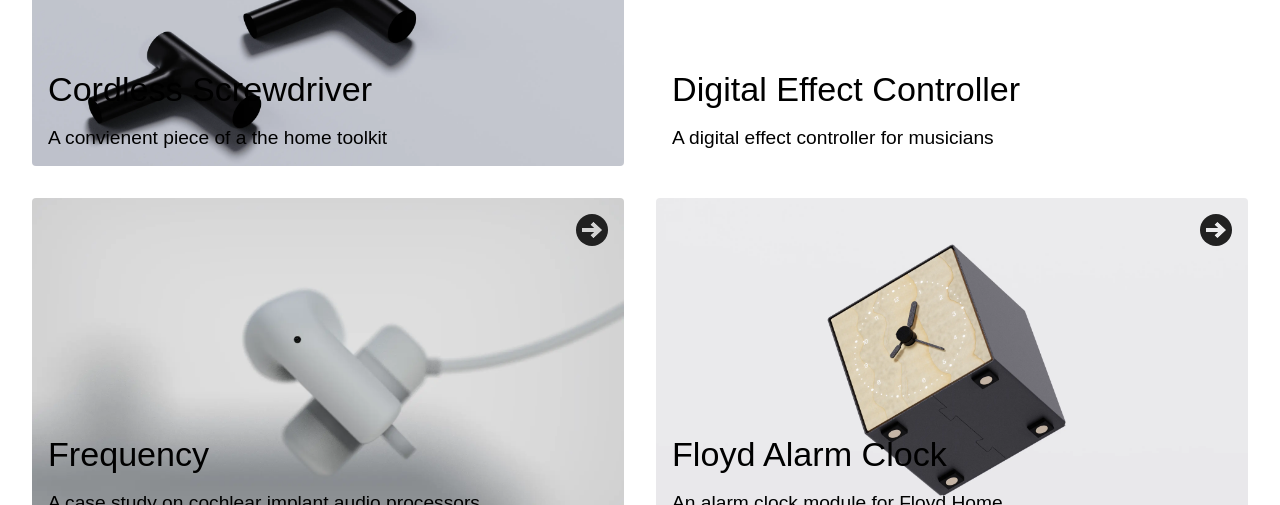
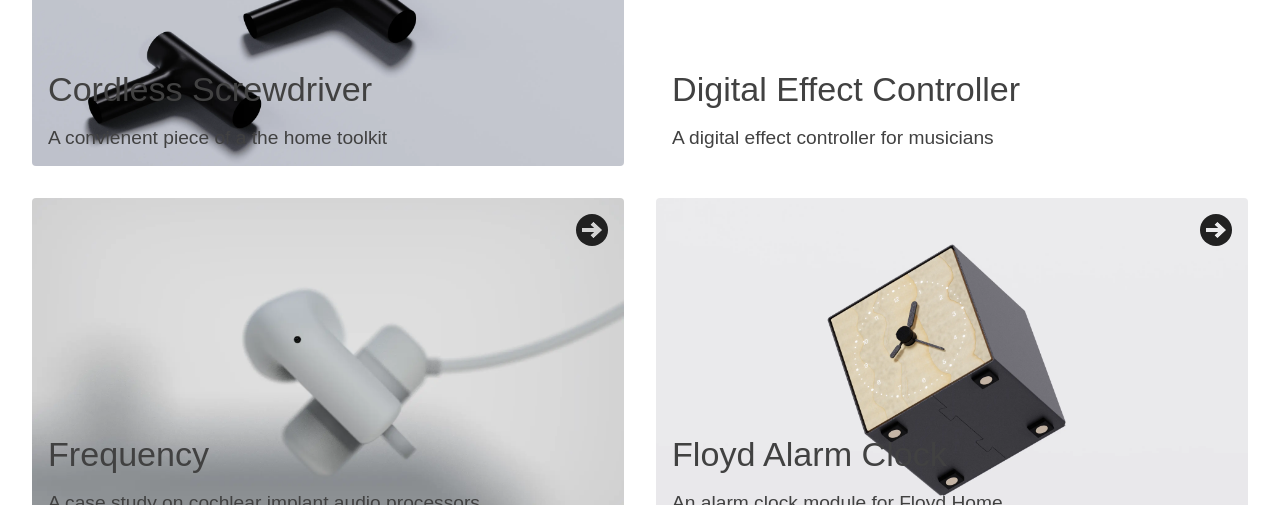
Before and after one commit to noahlynaugh/design.noahlynaugh, a website built with Vite: page index.html in a window 1280 px wide. Shown: the part 295-800 px from the top of the page. Built offline with nearby package versions, Linux system fonts and the light colour scheme; some packages are replaced by stand-ins of ours; a web font is replaced by a local one; what @barba/core would draw is missing.

Commit message:
silly me

```diff
--- a/Styles/components/galleryCard.css
+++ b/Styles/components/galleryCard.css
@@ -105,7 +105,7 @@
     align-self: flex-start;
     position: absolute;
     inset: auto 1rem 0rem;
-    color: var(--color--gallerytext);
+    color: #414141;
 }
 
 @media (max-width: 992px){
```
